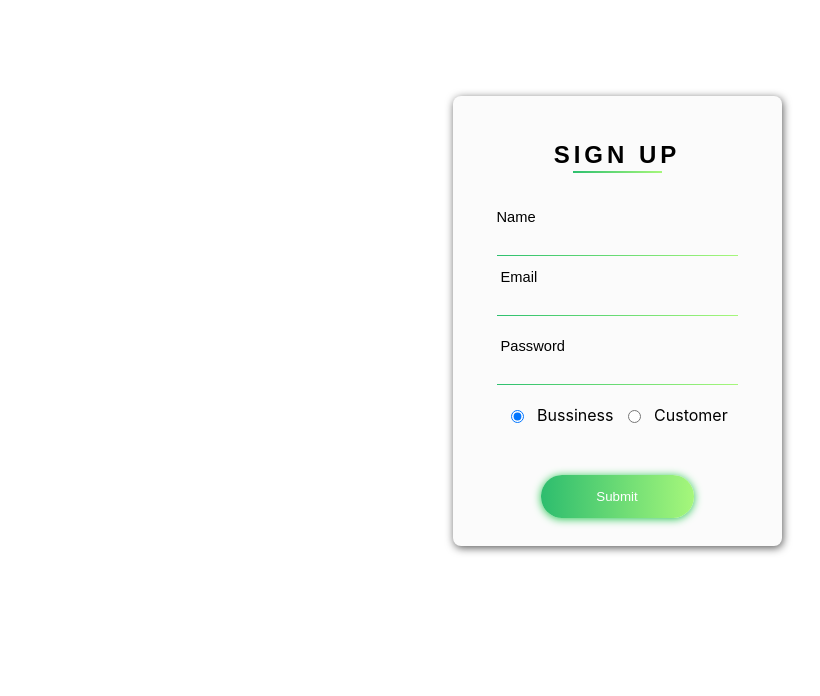
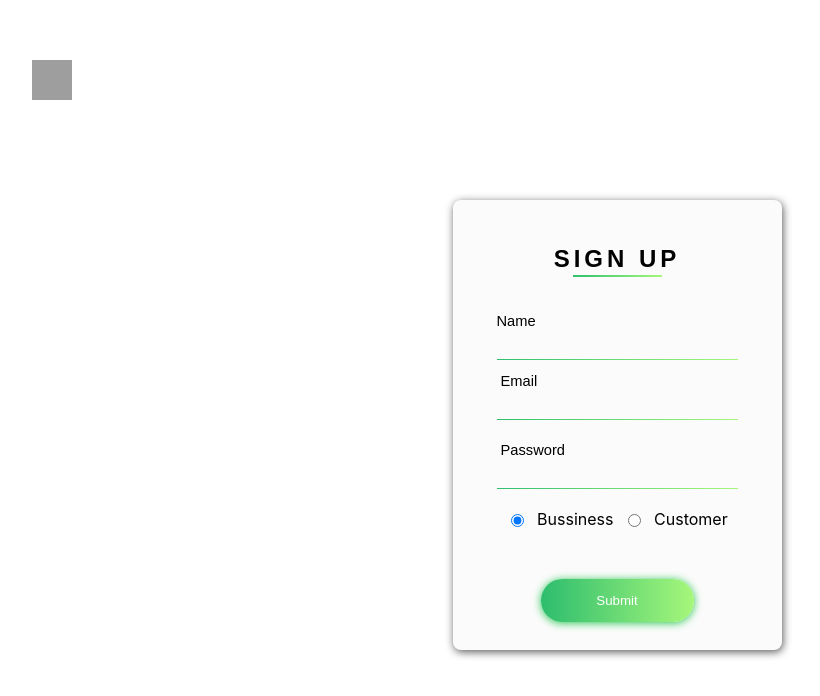
Before and after one commit to vg18gupta/Ftx, a React (Create React App) app: page /signup in a window 1280 px wide. Shown: the top 696 px of the page, without its empty margins (23-843 px from the left). Built offline with nearby package versions, Linux system fonts and the light colour scheme; grey boxes are pictures that could not be loaded.

Commit message:
back button added

```diff
--- a/src/components/Login.css
+++ b/src/components/Login.css
@@ -1,7 +1,12 @@
-/* .parent-container {
-  background: -webkit-linear-gradient(bottom, #2dbd6e, #a6f77b);
-  background-repeat: no-repeat;
-} */
+.login-parent-container{
+  display: flex;
+  justify-content: center;
+  width: 100%;
+}
+.login-parent {
+  width: 1170px;
+  margin-top: 60px;
+}
 label {
   font-family: "Raleway", sans-serif;
   font-size: 11pt;
--- a/src/components/Login.js
+++ b/src/components/Login.js
@@ -32,8 +32,15 @@ export default function Login() {
             return setErrorMessage(error.message);
         }
     }
+    function handleBackClick() {
+        history(-1)
+    }
     return (
-        <div classname="parent-container">
+        <div className="login-parent-container">
+            <div className="login-parent">
+                <div className="backIcon" onClick={handleBackClick}>
+                    <img height="40px" width="40px" src="https://static.thenounproject.com/png/344330-200.png" />
+                </div>
             <div id="card">
                 <div id="card-content">
                 <div id="card-title">
@@ -58,6 +65,7 @@ export default function Login() {
                 </form>
                 </div>
             </div>
+            </div>
         </div>
     )
 }
--- a/src/components/Signup.css
+++ b/src/components/Signup.css
@@ -1,7 +1,12 @@
-/* .parent-container {
-  background: -webkit-linear-gradient(bottom, #2dbd6e, #a6f77b);
-  background-repeat: no-repeat;
-} */
+.signup-parent-container{
+  display: flex;
+  justify-content: center;
+  width: 100%;
+}
+.signup-parent {
+  width: 1170px;
+  margin-top: 60px;
+}
 label {
   font-family: "Raleway", sans-serif;
   font-size: 11pt;
@@ -39,6 +44,9 @@ label {
   padding-bottom: 23px;
   padding-top: 13px;
   text-align: center;
+}
+.backIcon{
+  cursor: pointer;
 }
 #signup {
   color: #2dbd6e;
--- a/src/components/Signup.js
+++ b/src/components/Signup.js
@@ -1,29 +1,70 @@
 import { useState } from 'react'
+import firebase from "firebase/compat";
+import { useNavigate } from "react-router-dom";
 import './Signup.css';
 
 export default function Login() {
+    const history = useNavigate();
+    const [signUp, signUpSet] = useState({name: "", password: "", email: "", type: "Business"})
     const [name, setName] = useState('Name');
-    const [type, setType] = useState('Business');
+    const [errorMessage, setErrorMessage] = useState('');
     function handleEmailChange(e) {
-        console.log(e.target.value)
+        signUpSet({...signUp, email: e.target.value})
     }
     function handlePasswordChange(e) {
-        console.log(e.target.value)
+        signUpSet({...signUp, password: e.target.value})
     }
-    function handleSubmitClick() {
-        console.log("submit")
+    function setCookie(cname, cvalue, exdays) {
+        const d = new Date();
+        d.setTime(d.getTime() + (exdays*24*60*60*1000));
+        let expires = "expires="+ d.toUTCString();
+        document.cookie = cname + "=" + cvalue + ";" + expires + ";path=/";
+    }
+    async function handleSubmitClick() {
+        try{
+            const credentials = await firebase.auth().createUserWithEmailAndPassword(signUp.email, signUp.password);
+            await credentials.user?.updateProfile({displayName: `${signUp.name}`});
+            let userData = {
+                name: signUp.fname,
+                email: signUp.email,
+                password: signUp.password,
+                userType: signUp.type
+            }
+            setCookie(signUp.email, {isLogedin: true, type: signUp.type}, 1)
+            const requestOptions = {
+                method: 'POST',
+                headers: { 'Content-Type': 'application/json' },
+                body: JSON.stringify(userData)
+            };
+            await fetch("/api/add_user", requestOptions)
+            history('/')
+
+        }
+        catch(error){
+            return setErrorMessage(error.message);
+        }
     }
     function handleNameChange(e) {
-        console.log(e.target.value)
+        signUpSet({...signUp, name: e.target.value})
     }
     function handleTypeChange(e) {
         console.log(e.target.value)
-        // if(myRadio.value === 'Customer') {
-        //     setName('Shop Name')
-        // }
+        if(e.target.value === 'Customer') {
+            setName('Name')
+        }else {
+            setName('Shop Name')
+        }
+        signUpSet({...signUp, type: e.target.value})
+    }
+    function handleBackClick() {
+        history(-1)
     }
     return (
-        <div classname="parent-container">
+        <div className="signup-parent-container">
+            <div className="signup-parent">
+                <div className="backIcon" onClick={handleBackClick}>
+                    <img height="40px" width="40px" src="https://static.thenounproject.com/png/344330-200.png" />
+                </div>
             <div id="card">
                 <div id="card-content">
                 <div id="card-title">
@@ -56,6 +97,7 @@ export default function Login() {
                 </form>
                 </div>
             </div>
+            </div>
         </div>
     )
 }
```
